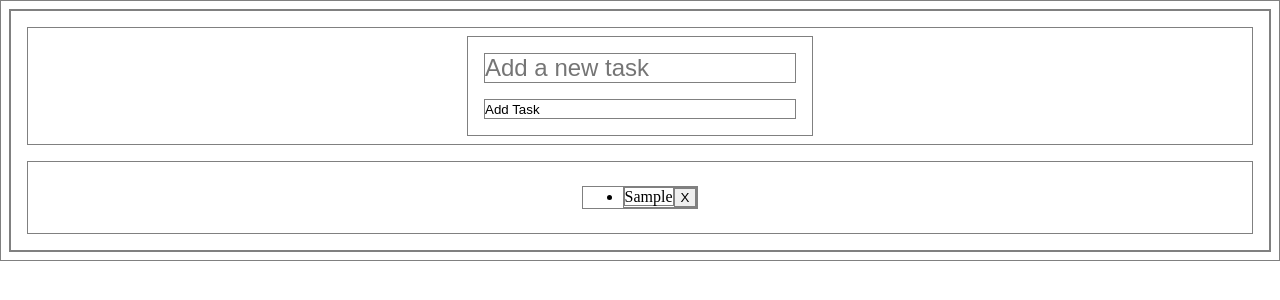
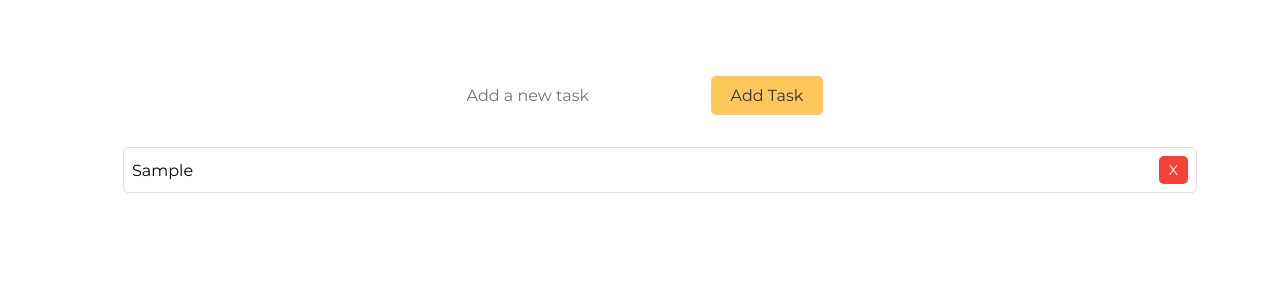
Before and after one commit to e-Ash1/to-do, a plain HTML site: page index.html in a window 1280 px wide. Both pictures are taken after typing "Sample" into the empty fields and a click on the input "Add Task". Drawn offline with Linux system fonts and the light colour scheme; a web font is replaced by a local one.

Commit message:
Version 0.3
-Emphasis on minimalistic tone of elements, with CSS
-Organizational changes of HTML and CSS structure

```diff
--- a/index.html
+++ b/index.html
@@ -10,7 +10,6 @@
 </head>
 <body>
     <div class="container">
-        <div class="form-container">
 
             <form id="task-form">
 
@@ -21,17 +20,9 @@
                 <div class="submit-container">
                 <input id="btn-submit" type="submit"  value="Add Task">
                 </div>
-
             </form>
-
-        </div>
-
-
-        <div class="task-container">
-
             <ul id="task-list"></ul>
 
-        </div>
 
     </div>
 
--- a/style.css
+++ b/style.css
@@ -1,35 +1,90 @@
+
+
+@import url('https://fonts.googleapis.com/css?family=Helvetica+Neue|Lato|Montserrat|Nunito|Proxima+Nova&display=swap');
+
+
     *{
-    border:1px solid gray;
+        /* border:1px solid gray; */
         box-sizing:border-box;
+        font-family:'Montserrat', sans-seif;
     }
 
-.form-container, .task-container{
-    display:flex;
-    flex-direction:row;
-    align-items:center;
-    justify-content:center;
-    margin:1em;
-    padding:0.5em;
+    .container {
+        margin: 20px;
+        padding: 20px;
     }
 
 
 
-.display-container, .submit-container{
-    margin:1em;
+    form {
+        display: flex;
+        flex-direction: row;
+        justify-content: center;
+        align-items: center;
+        margin-top: 20px;
     }
 
+    .display-container, .submit-container{
 
+        margin:1em;
+
+    }
 
     input[type="text"]{
-    border:none;
-    padding:0;
-    outline:none;
-    font-size:1.5em;
+
+        border: none;
+    border-radius: 5px;
+    padding: 10px;
+    margin-right: 10px;
+    flex: 1;
+    font-size: 16px;
     }
 
     input[type="submit"]{
-    border:none;
-    padding:0;
-    background-color:transparent;
+
+        background-color: #ffc65c;
+    color: #333333;
+    border: none;
+    border-radius: 5px;
+    padding: 10px 20px;
+    cursor: pointer;
+    font-size: 16px;
+    transition: background-color 0.3s ease-in;
 
     }
+
+    input[type='submit']:hover{
+        background-color: #fba70d;
+    }
+
+    li {
+        list-style: none;
+        margin: 10px 35px;
+        padding: 0.5em;
+        border: 1px solid #ddd;
+        border-radius: 5px;
+        display: flex;
+        justify-content: space-between;
+        align-items: center;
+        transition: background-color 0.2s ease-in;
+    }
+
+    li:hover{
+        background-color: #F5F5F5;
+    }
+
+  button {
+
+    background-color: #f44336;
+    color: white;
+    border: none;
+    border-radius: 5px;
+    padding: 5px 10px;
+    cursor: pointer;
+    font-size: 14px;
+    transition:background-color 0.2s ease-in;
+  }
+
+  button:hover{
+    background-color:#ee2516
+  }
```
Lines whose indentation alone changed are shown as unchanged.
